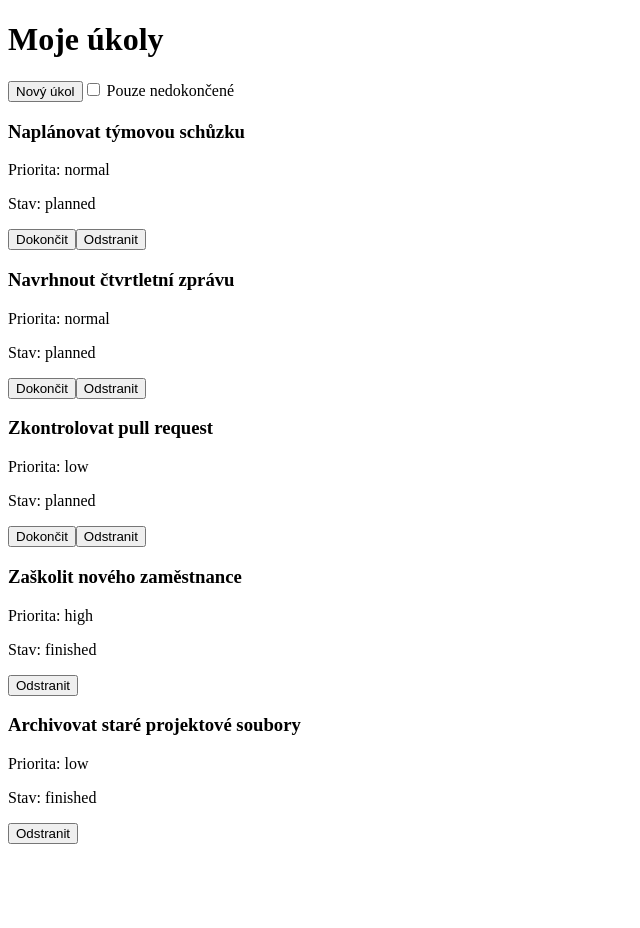
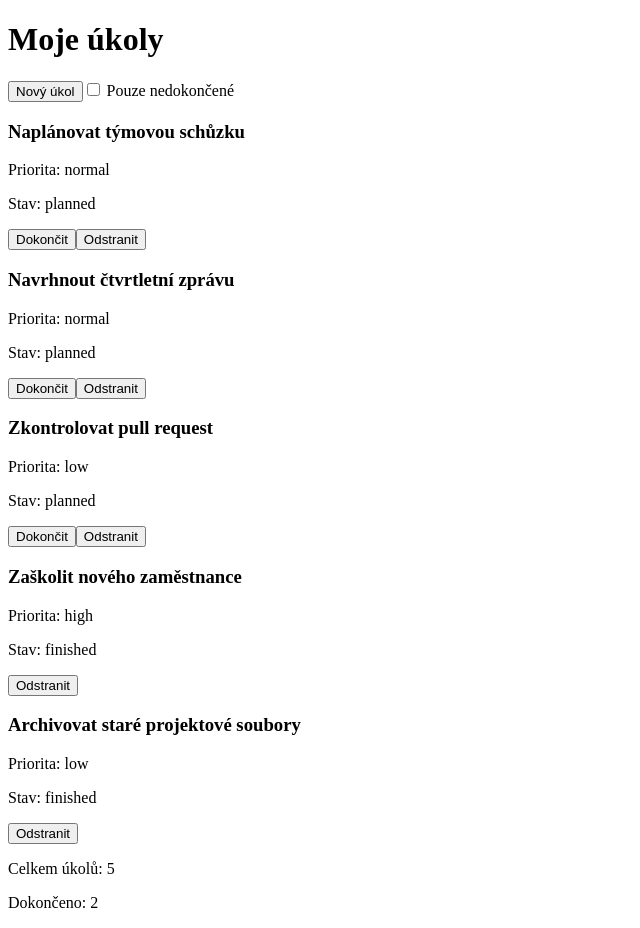
Before and after one commit to xvlasa14/todo, a Nuxt app: page / in a window 1280 px wide. Shown: the whole page, without its empty margins (0-640 px from the left). Before the commit the page ends 852 px from the top, so only its background shows below. Built offline with nearby package versions, Linux system fonts and the light colour scheme.

Commit message:
summary counters

```diff
--- a/app/app.vue
+++ b/app/app.vue
@@ -9,7 +9,7 @@ const tasks = computed(() => {
   let result = [...data.value];
 
   if (plannedOnly.value) {
-    result = result.filter(task => task.status === "planned");
+    result = result.filter((task) => task.status === "planned");
   }
 
   return result.sort((a, b) => {
@@ -28,15 +28,27 @@ const tasks = computed(() => {
 });
 
 const completeTask = (id) => {
-  const task = data.value.find(t => t.id === id);
+  const task = data.value.find((t) => t.id === id);
   if (task) {
     task.status = "finished";
   }
 };
 
 const deleteTask = (id) => {
-  data.value = data.value.filter(t => t.id !== id);
+  data.value = data.value.filter((t) => t.id !== id);
 };
+
+const summary = computed(() => {
+  const tasksTotal = data.value.length;
+  const tasksFinished = data.value.filter(
+    (t) => t.status === "finished",
+  ).length;
+
+  return {
+    tasksTotal,
+    tasksFinished,
+  };
+});
 </script>
 <template>
   <div>
@@ -44,9 +56,9 @@ const deleteTask = (id) => {
       <h1>Moje úkoly</h1>
       <button>Nový úkol</button>
       <label>
-  <input type="checkbox" v-model="plannedOnly" />
-  Pouze nedokončené
-</label>
+        <input type="checkbox" v-model="plannedOnly" />
+        Pouze nedokončené
+      </label>
     </div>
 
     <div v-for="task in tasks" :key="task.id">
@@ -60,5 +72,8 @@ const deleteTask = (id) => {
 
       <button @click="deleteTask(task.id)">Odstranit</button>
     </div>
+
+    <p>Celkem úkolů: {{ summary.tasksTotal }}</p>
+    <p>Dokončeno: {{ summary.tasksFinished }}</p>
   </div>
 </template>
```
